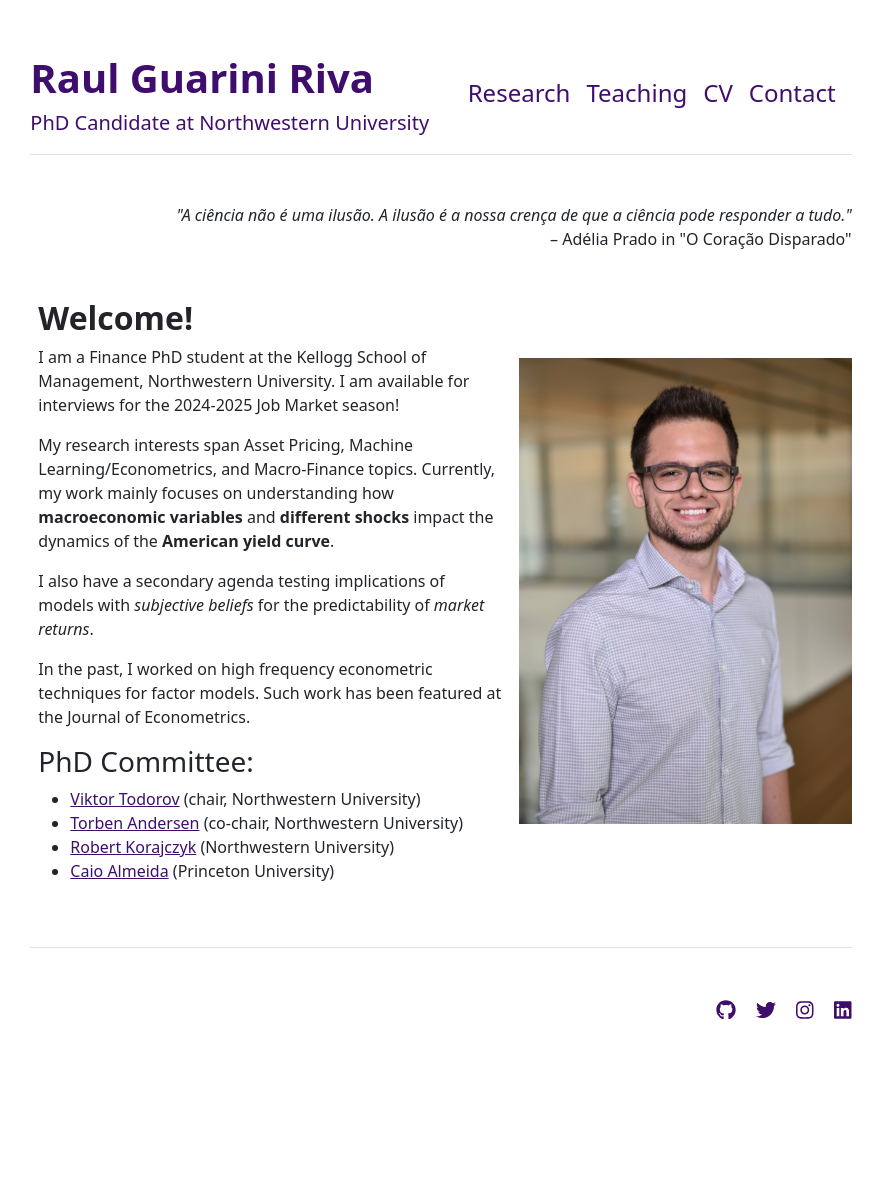
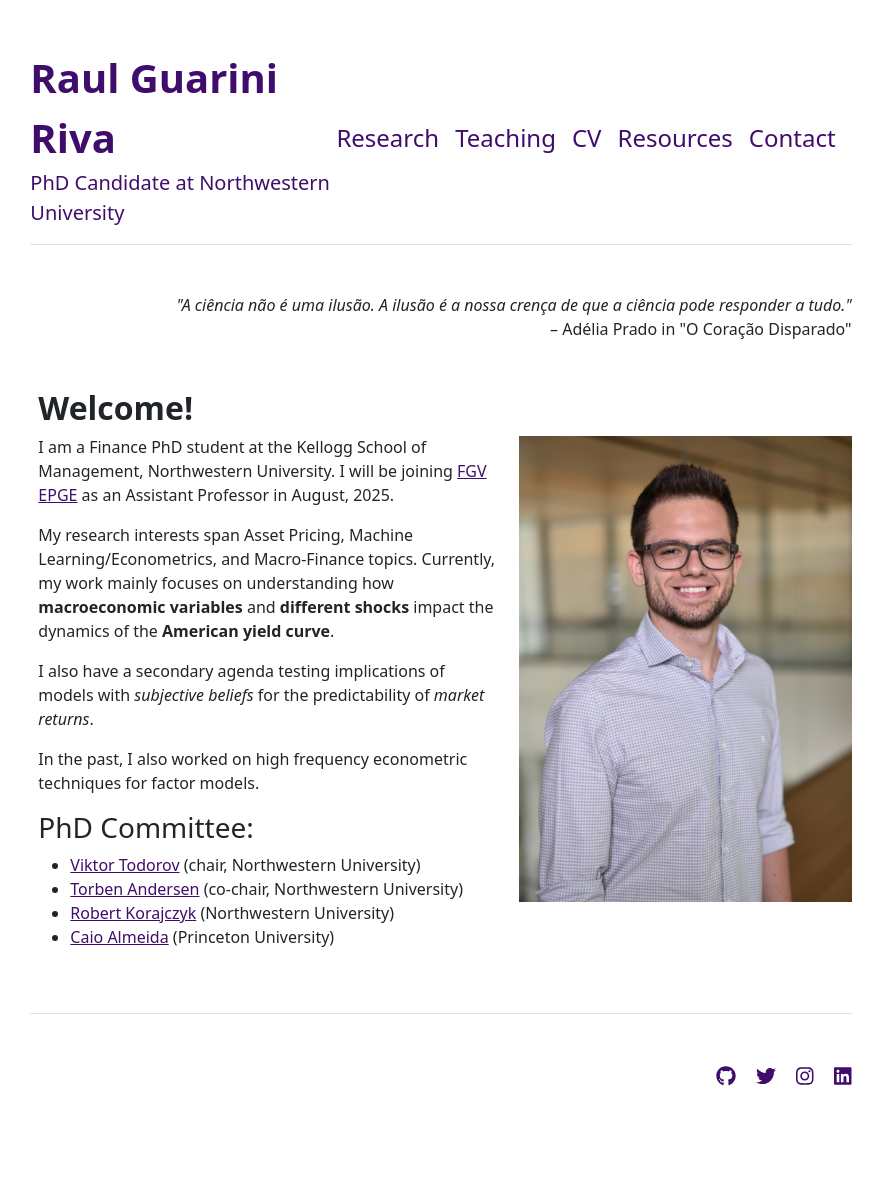
Before and after one commit to rgriva/rgriva.github.io, a Jekyll site: the page built from index.md, in a window 1280 px wide. Shown: the whole page, without its empty margins (199-1082 px from the left). Built offline with Jekyll 4.4.1, drawn with Linux system fonts in a browser that asks for light colours; before the commit the page ends 1122 px from its top, so only the background shows below that.

Commit message:
Added the resources page.

```diff
--- a/_data/settings.yml
+++ b/_data/settings.yml
@@ -2,6 +2,7 @@ menu:
 - {name: 'Research', url: '/research'}
 - {name: 'Teaching', url: '/courses'}
 - {name: 'CV', url: '/cv'}
+- {name: 'Resources', url: '/resources'}
 - {name: 'Contact', url: '/contact'}
 
 # people:
--- a/_layouts/page.html
+++ b/_layouts/page.html
@@ -4,7 +4,7 @@ layout: default
 
 <div class="row g-5 mb-5">
   <div class="col-md-12">
-    <h2 class="fs-1 fw-bold border-bottom pb-3 mb-5">{{ page.title }}</h2>
+    <h1 class="fs-1 fw-bold border-bottom pb-2 mb-3">{{ page.title }}</h1>
     {{ content }}
   </div>
 </div>
--- a/index.md
+++ b/index.md
@@ -3,13 +3,13 @@ layout: home
 title: "Home"
 ---
 
-I am a Finance PhD student at the Kellogg School of Management, Northwestern University. I am available for interviews for the 2024-2025 Job Market season!
+I am a Finance PhD student at the Kellogg School of Management, Northwestern University. I will be joining [FGV EPGE](https://epge.fgv.br/) as an Assistant Professor in August, 2025.
 
 My research interests span Asset Pricing, Machine Learning/Econometrics, and Macro-Finance topics. Currently, my work mainly focuses on understanding how **macroeconomic variables** and **different shocks** impact the dynamics of the **American yield curve**.
 
 I also have a secondary agenda testing implications of models with *subjective beliefs* for the predictability of *market returns*.
 
-In the past, I worked on high frequency econometric techniques for factor models. Such work has been featured at the Journal of Econometrics.
+In the past, I also worked on high frequency econometric techniques for factor models.
 
 ### PhD Committee:
 + [Viktor Todorov](https://www.kellogg.northwestern.edu/faculty/todorov/htm/index.htm) (chair, Northwestern University)
```
Also changed, not shown: resources.md (added, +28 -0 lines).
